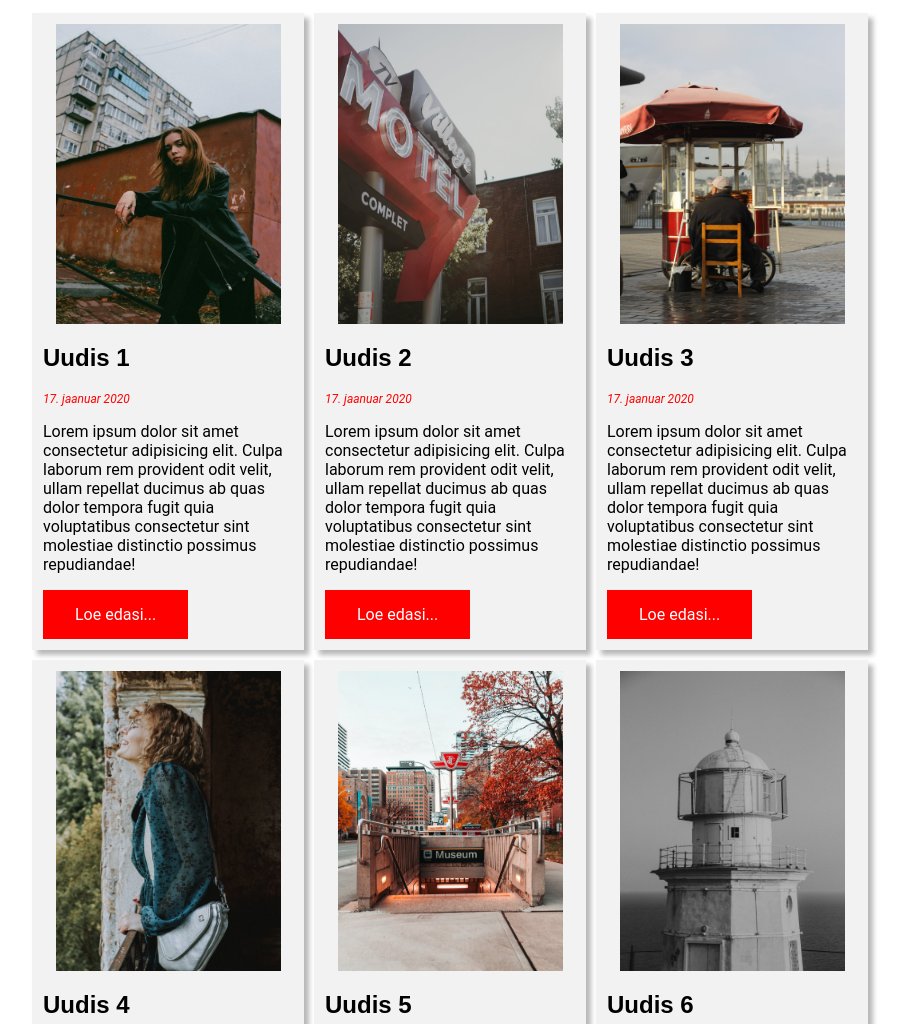
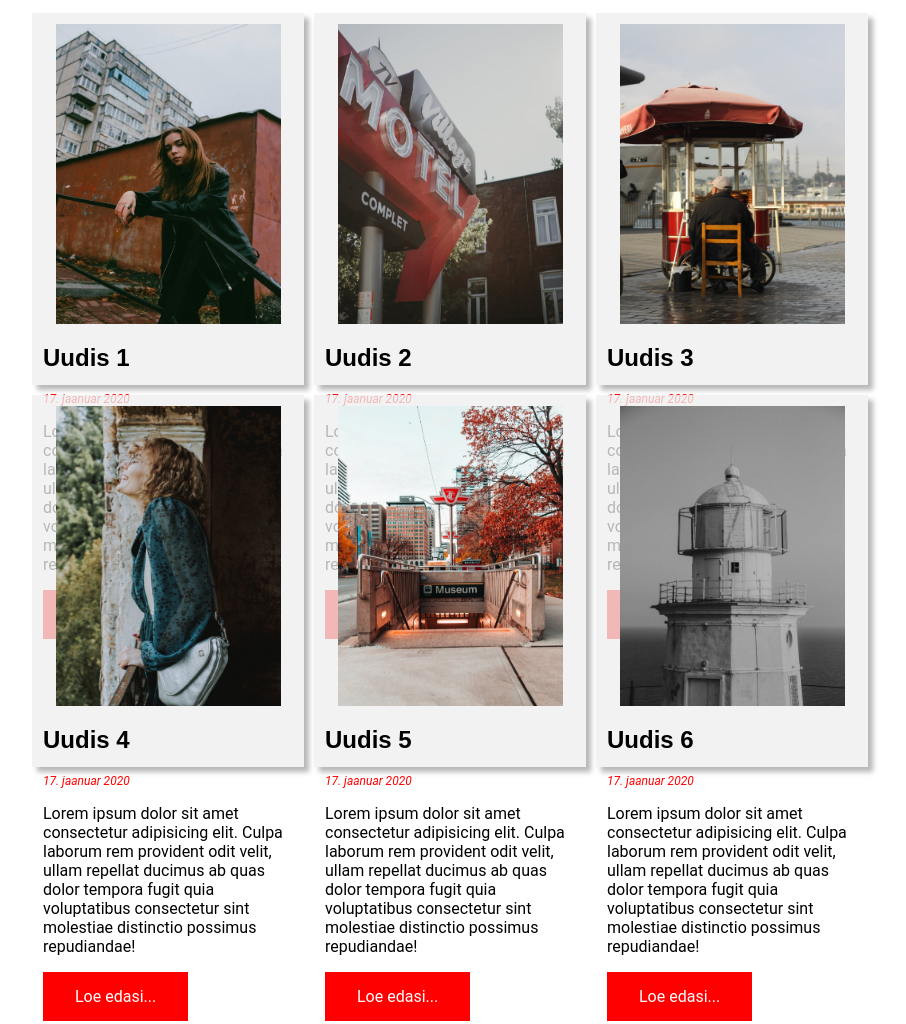
Before and after one commit to SpiidiK/Veebiarendus-koolitus, a plain HTML site: page loeng03/blogi.html in a window 1280 px wide. Shown: the top 1024 px of the page, without its empty margins (190-1096 px from the left). Drawn offline with Linux system fonts and the light colour scheme.

Commit message:
Update blogi.css

```diff
--- a/loeng03/blogi.css
+++ b/loeng03/blogi.css
@@ -12,17 +12,18 @@ html, body{
 .konteiner{
     width: 80%;
     max-width: 1200px;
-    max-height: auto;
+    max-height:350px;
     margin-left: auto;
     margin-right: auto;
     display: flex;
     justify-content: center;
     flex-wrap: wrap;
+
 }
 
 .blokk{
     width: 250px ;
-    height: auto;
+    height: 350px;
     background-color: rgba(238, 238, 238, 0.767);
     border-style: solid;
     border-width: 1px;
@@ -30,6 +31,7 @@ html, body{
     box-shadow: 5px 5px 5px rgba(0, 0, 0, 0.281);
     margin: 5px;
     padding: 10px;
+
 
 }
 img {
```
